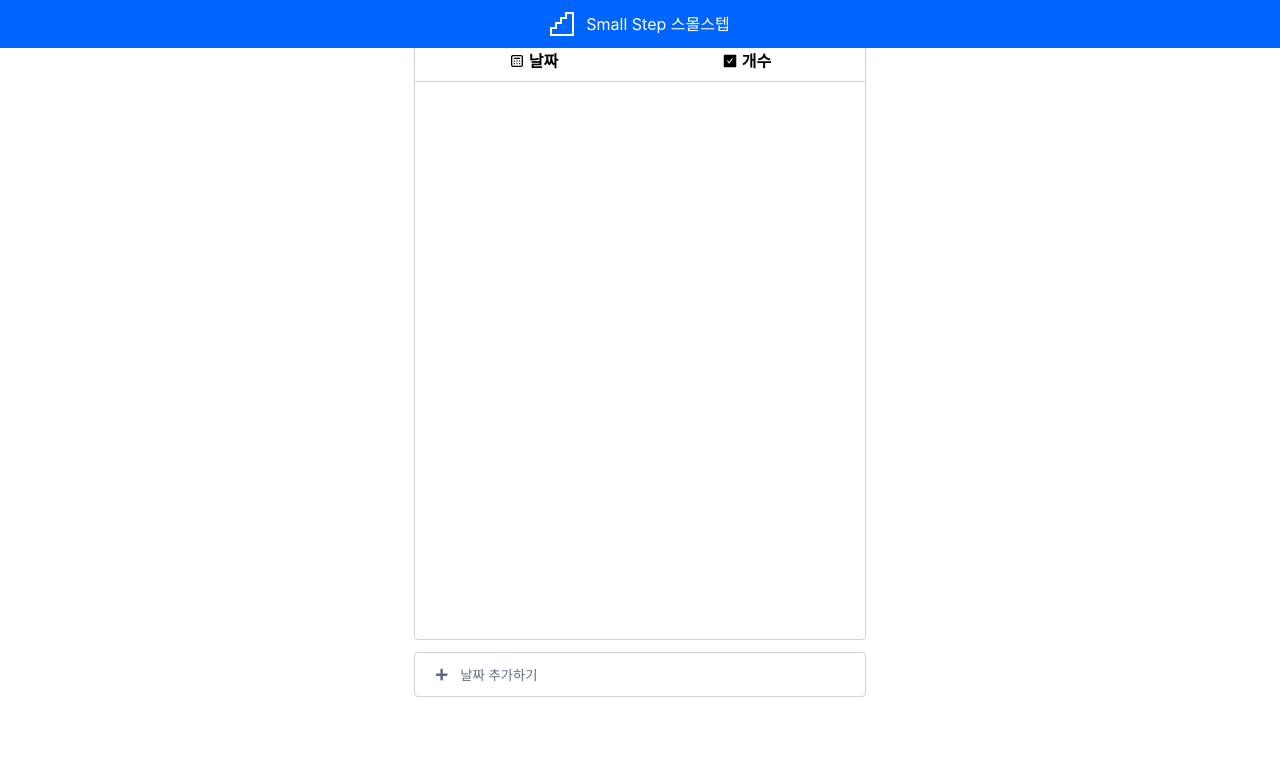
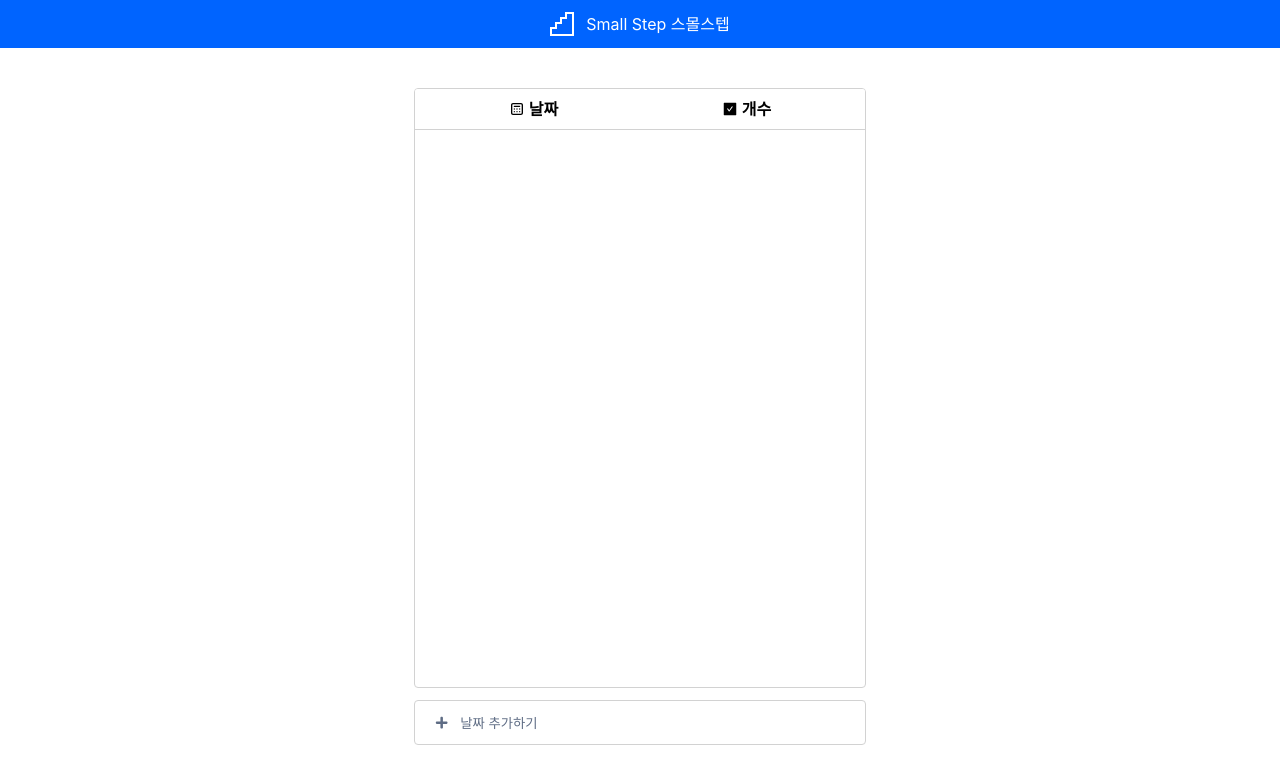
Before and after one commit to LeeSeongJinCa/Small-Step-Planner, a React (Create React App) app: page / in a window 1280 px wide. Shown: the top 784 px of the page. Built offline with nearby package versions, Linux system fonts and the light colour scheme.

Commit message:
style : edit style

```diff
--- a/src/components/header/Header.tsx
+++ b/src/components/header/Header.tsx
@@ -15,9 +15,6 @@ const Header = () => {
 };
 
 const HeaderWrap = styled.header`
-  position: absolute;
-  left: 0;
-  top: 0;
   width: 100%;
   height: 48px;
   background-color: #0064ff;
--- a/src/pages/Planner.tsx
+++ b/src/pages/Planner.tsx
@@ -43,7 +43,7 @@ const PlannerPage = () => {
 
 export const Wrap = styled.main`
   width: 1460px;
-  margin: 80px auto;
+  margin: 40px auto;
   padding: 0 40px;
   color: #192029;
   @media screen and (max-width: 1460px) {
```
